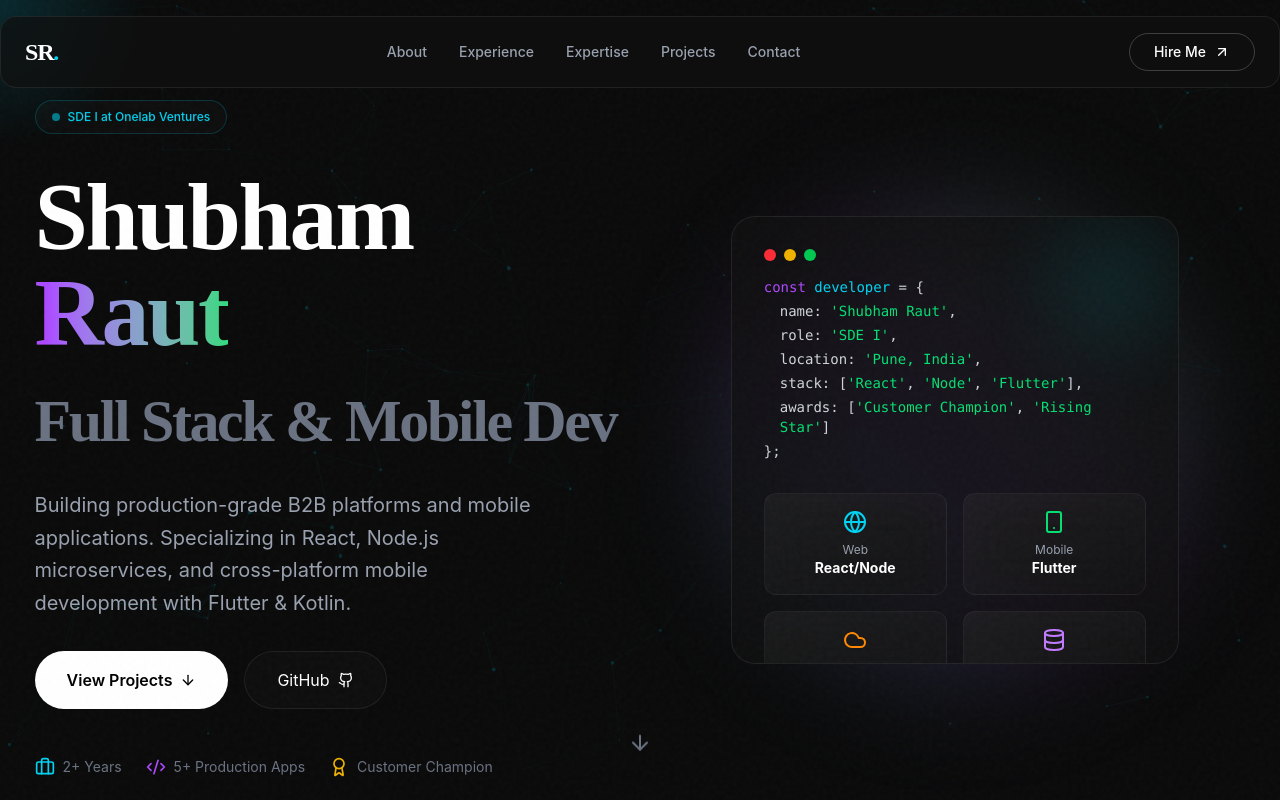
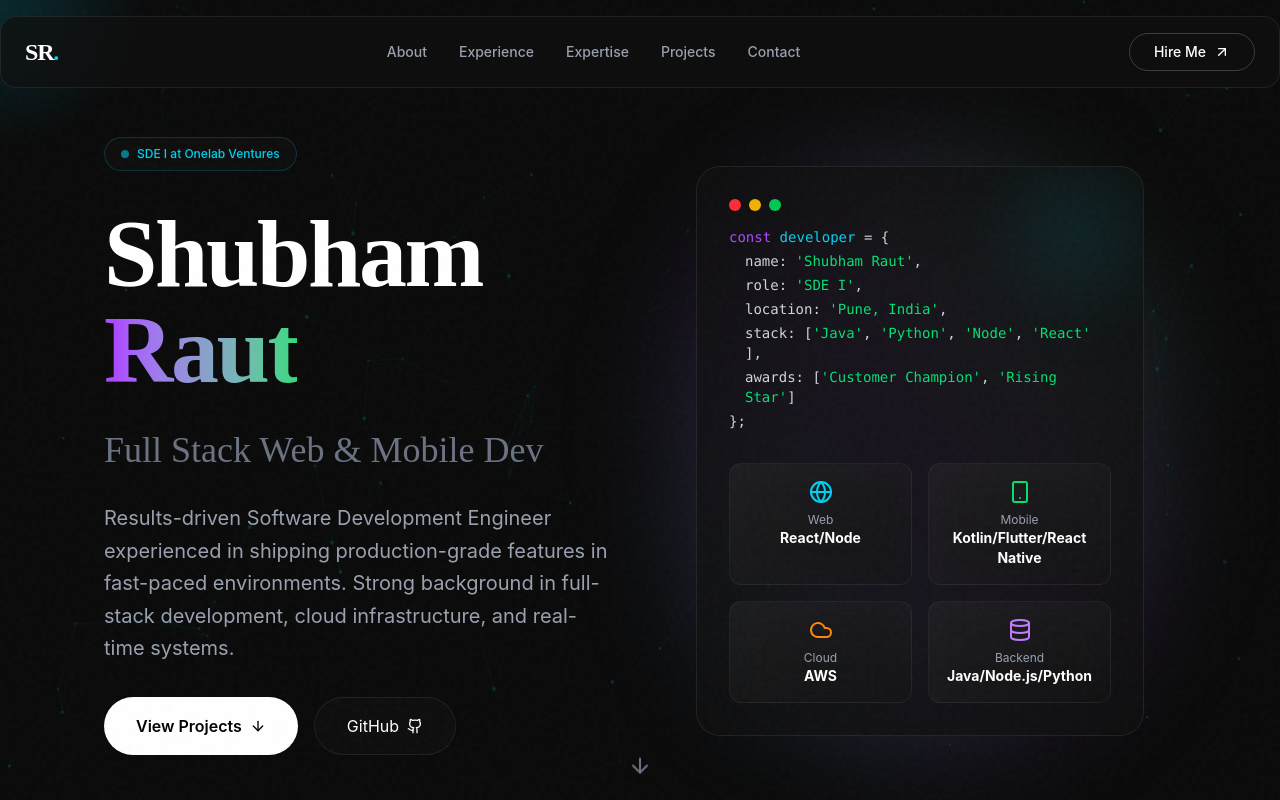
Before and after one commit to ShubhamRaut280/Portfolio, a React (Vite) app: page / in a window 1280 px wide. Shown: the top 800 px of the page. Built offline with nearby package versions, Linux system fonts and the light colour scheme.

Commit message:
fixed main hero section layout

```diff
--- a/src/components/Hero.tsx
+++ b/src/components/Hero.tsx
@@ -33,9 +33,9 @@ const Hero: React.FC = () => {
 
   const cards: HeroCard[] = [
     { icon: Globe, label: 'Web', value: 'React/Node', color: 'text-cyan-400' },
-    { icon: Smartphone, label: 'Mobile', value: 'Flutter', color: 'text-green-400' },
+    { icon: Smartphone, label: 'Mobile', value: 'Kotlin/Flutter/React Native', color: 'text-green-400' },
     { icon: Cloud, label: 'Cloud', value: 'AWS', color: 'text-orange-400' },
-    { icon: Database, label: 'Backend', value: 'Java/Spring', color: 'text-purple-400' },
+    { icon: Database, label: 'Backend', value: 'Java/Node.js/Python', color: 'text-purple-400' },
   ];
 
   return (
@@ -52,23 +52,26 @@ const Hero: React.FC = () => {
 
       <CanvasBackground />
 
-      <div className="relative z-10 max-w-7xl mx-auto px-6 grid md:grid-cols-2 gap-12 items-center">
+      <div className="relative z-10 max-w-8xl mx-auto px-6 grid md:grid-cols-2 gap-12 items-center">
         <div className="space-y-8">
-          <div className="inline-flex items-center gap-2 px-4 py-2 rounded-full backdrop-blur-xl bg-[#111111]/70 border border-cyan-400/20 text-xs font-medium text-cyan-400 animate-[float_6s_ease-in-out_infinite]">
+          <div className="inline-flex mt-15 items-center gap-2 px-4 py-2 rounded-full backdrop-blur-xl bg-[#111111]/70 border border-cyan-400/20 text-xs font-medium text-cyan-400 animate-[float_6s_ease-in-out_infinite]">
             <span className="w-2 h-2 rounded-full bg-cyan-400 animate-pulse" />
             SDE I at Onelab Ventures
           </div>
 
           <h1 className="text-5xl md:text-7xl lg:text-8xl font-bold leading-none tracking-tight font-['Space_Grotesk']">
             Shubham<br />
-            <span className="bg-gradient-to-r from-cyan-400 via-purple-500 to-green-400 bg-clip-text text-transparent bg-[length:200%_200%] animate-[gradient-x_5s_ease_infinite]">Raut</span><br />
-            <span className="text-gray-500 text-4xl md:text-5xl lg:text-6xl">Full Stack & Mobile Dev</span>
+            <span className="bg-gradient-to-r from-cyan-400 via-purple-500 to-green-400 bg-clip-text text-transparent bg-[length:200%_200%] animate-[gradient-x_5s_ease_infinite]">
+              Raut
+            </span>
           </h1>
 
+          <p className="mt-2 text-gray-500 text-2xl md:text-3xl lg:text-4xl font-['Space_Grotesk']">
+            Full Stack Web & Mobile Dev
+          </p>
+
           <p className="text-lg md:text-xl text-gray-400 max-w-lg leading-relaxed">
-            Building production-grade B2B platforms and mobile applications.
-            Specializing in React, Node.js microservices, and cross-platform mobile development with Flutter & Kotlin.
-          </p>
+            Results-driven Software Development Engineer experienced in shipping production-grade features in fast-paced environments. Strong background in full-stack development, cloud infrastructure, and real-time systems.          </p>
 
           <div className="flex flex-wrap gap-4">
             <a
@@ -94,19 +97,11 @@ const Hero: React.FC = () => {
               <Briefcase className="w-5 h-5 text-cyan-400" />
               <span className="text-sm">2+ Years</span>
             </div>
-            <div className="flex items-center gap-2">
-              <Code2 className="w-5 h-5 text-purple-500" />
-              <span className="text-sm">5+ Production Apps</span>
-            </div>
-            <div className="flex items-center gap-2">
-              <Award className="w-5 h-5 text-yellow-500" />
-              <span className="text-sm">Customer Champion</span>
-            </div>
           </div>
         </div>
 
-        <div className="relative hidden md:block">
-          <div className="relative w-full aspect-square max-w-md mx-auto">
+        <div className="space-y-8 relative hidden md:block">
+          <div className="relative w-full  max-w-md mx-auto">
             <div className="absolute inset-0 bg-gradient-to-tr from-cyan-400/20 via-purple-500/20 to-green-400/20 rounded-full blur-3xl animate-[pulse_4s_cubic-bezier(0.4,0,0.6,1)_infinite]" />
             <div className="relative backdrop-blur-xl bg-[#111111]/70 border border-white/[0.08] rounded-3xl p-8 h-full flex flex-col justify-between overflow-hidden group">
               <div className="absolute top-0 right-0 w-32 h-32 bg-cyan-400/10 rounded-full blur-2xl group-hover:bg-cyan-400/20 transition-all" />
@@ -122,7 +117,7 @@ const Hero: React.FC = () => {
                   <p className="pl-4">name: <span className="text-green-400">'Shubham Raut'</span>,</p>
                   <p className="pl-4">role: <span className="text-green-400">'SDE I'</span>,</p>
                   <p className="pl-4">location: <span className="text-green-400">'Pune, India'</span>,</p>
-                  <p className="pl-4">stack: [<span className="text-green-400">'React'</span>, <span className="text-green-400">'Node'</span>, <span className="text-green-400">'Flutter'</span>],</p>
+                  <p className="pl-4">stack: [<span className="text-green-400">'Java'</span>, <span className='text-green-400'>'Python'</span>, <span className="text-green-400">'Node'</span>, <span className="text-green-400">'React'</span> ],</p>
                   <p className="pl-4">awards: [<span className="text-green-400">'Customer Champion'</span>, <span className="text-green-400">'Rising Star'</span>]</p>
                   <p>{'}'};</p>
                 </div>
```
